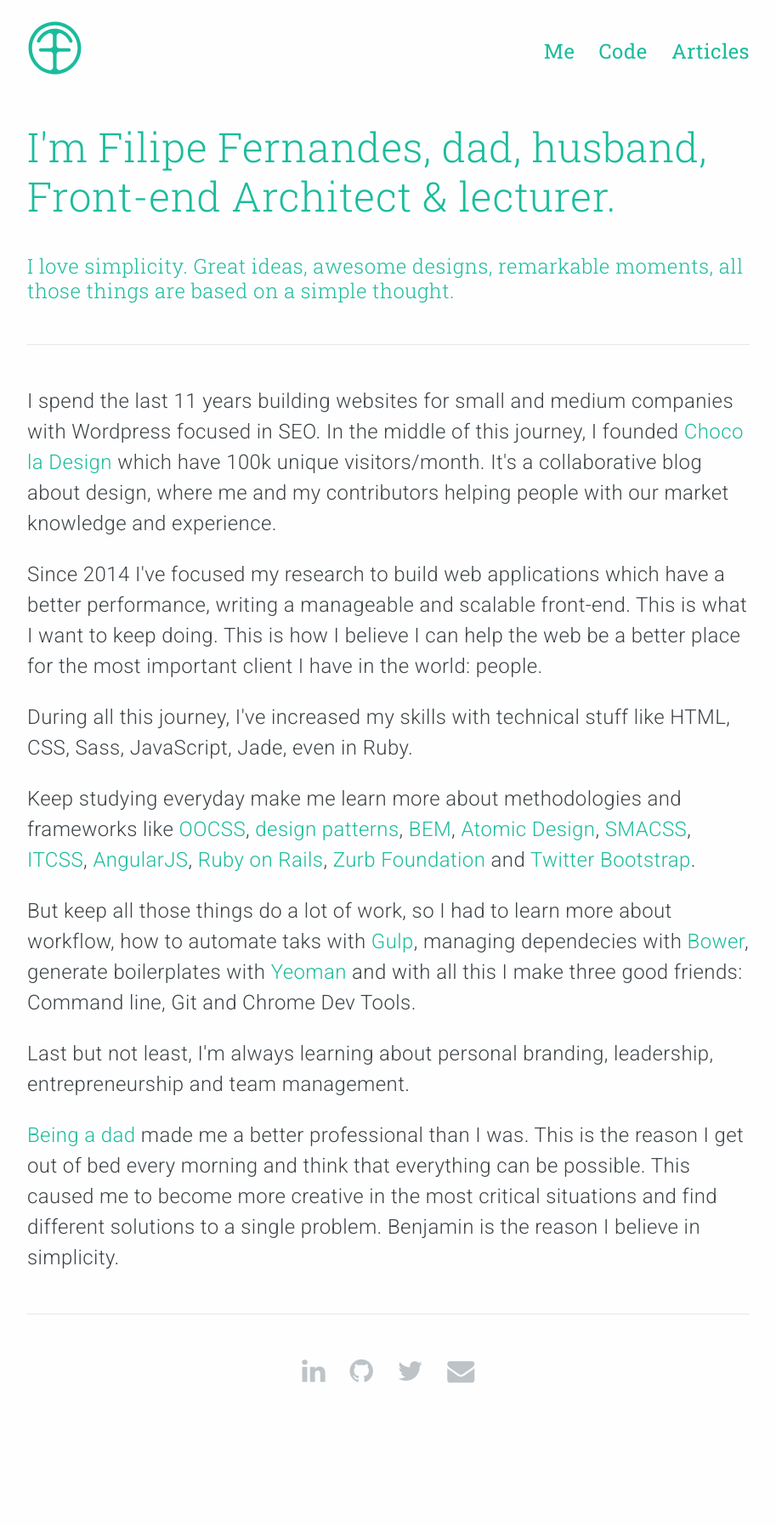
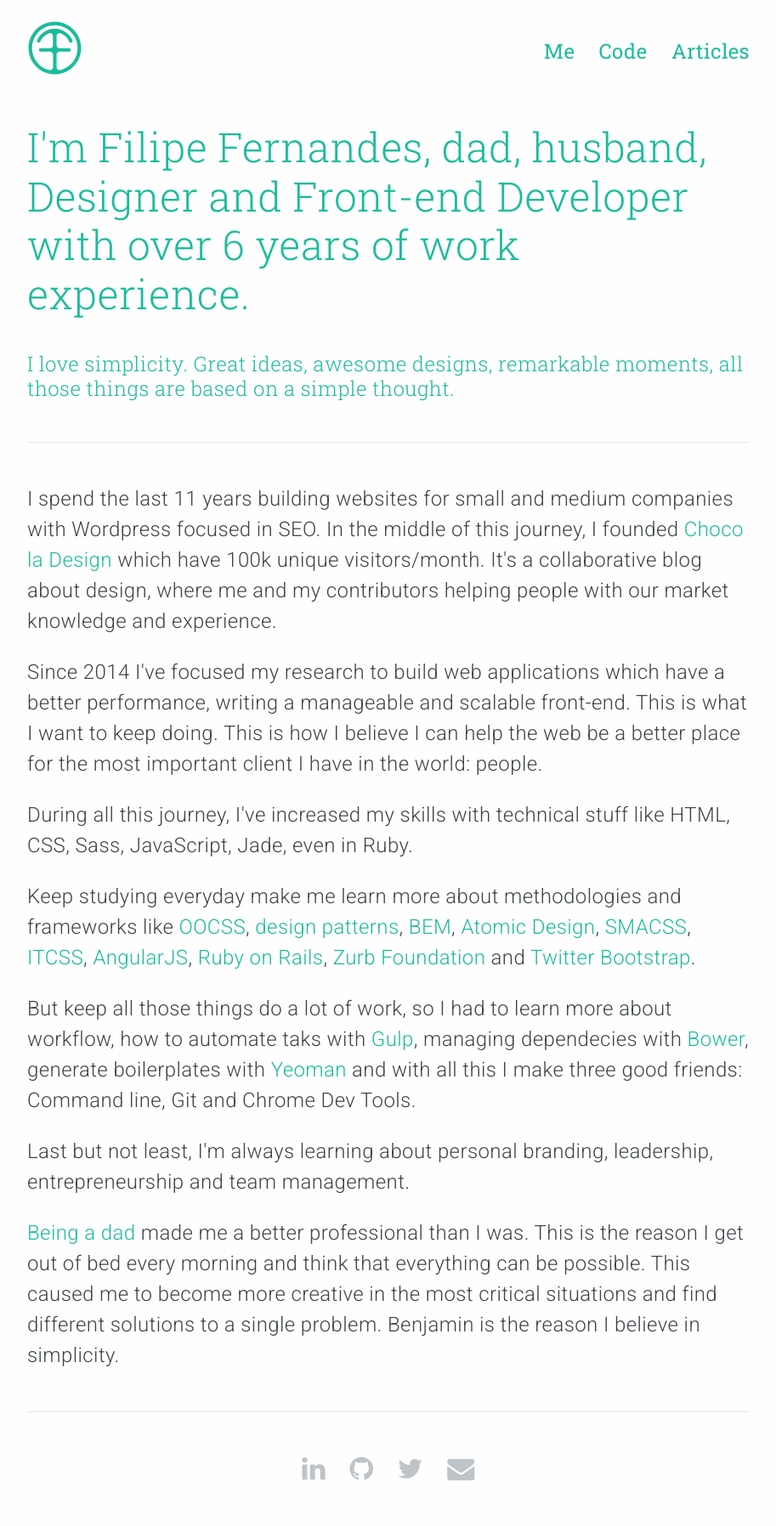
Before and after one commit to filipesf/filipesf.github.io, a Jekyll site: the page built from index.html, in a window 1280 px wide. Shown: the whole page at 85% size, without its empty margins (183-1096 px from the left). Built offline with Jekyll 4.4.1, drawn with Linux system fonts in a browser that asks for light colours; nearby versions of some CDN libraries; before the commit the page ends 1681 px from its top, so only the background shows below that.

Commit message:
New profile

```diff
--- a/_includes/hero.html
+++ b/_includes/hero.html
@@ -1,6 +1,6 @@
 <section class="hero">
   <div class="wrapper">
-    <h2 class="hero__title">I'm Filipe Fernandes, dad, husband, Front-end Architect & lecturer.</h2>
+    <h2 class="hero__title">I'm Filipe Fernandes, dad, husband, Designer and Front-end Developer with over 6 years of work experience.</h2>
 
     <h3 class="hero__subtitle">I love simplicity. Great ideas, awesome designs, remarkable moments, all those things are based on a simple thought.</h3>
 
```
